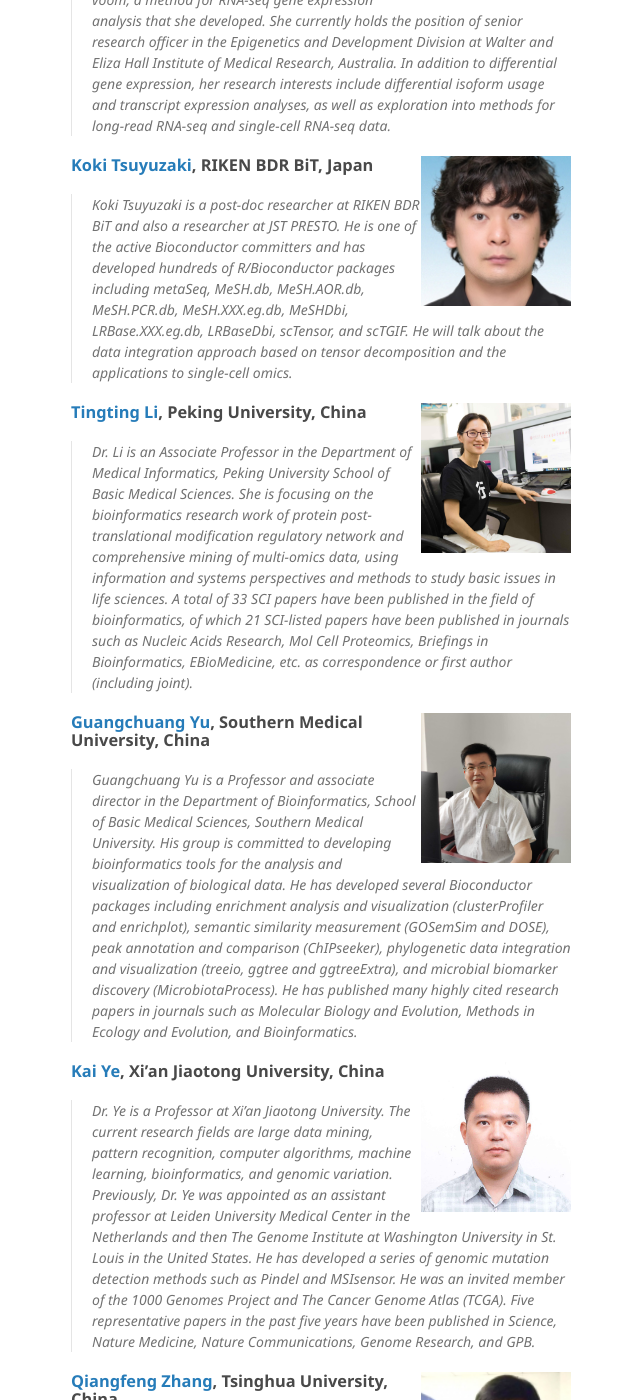
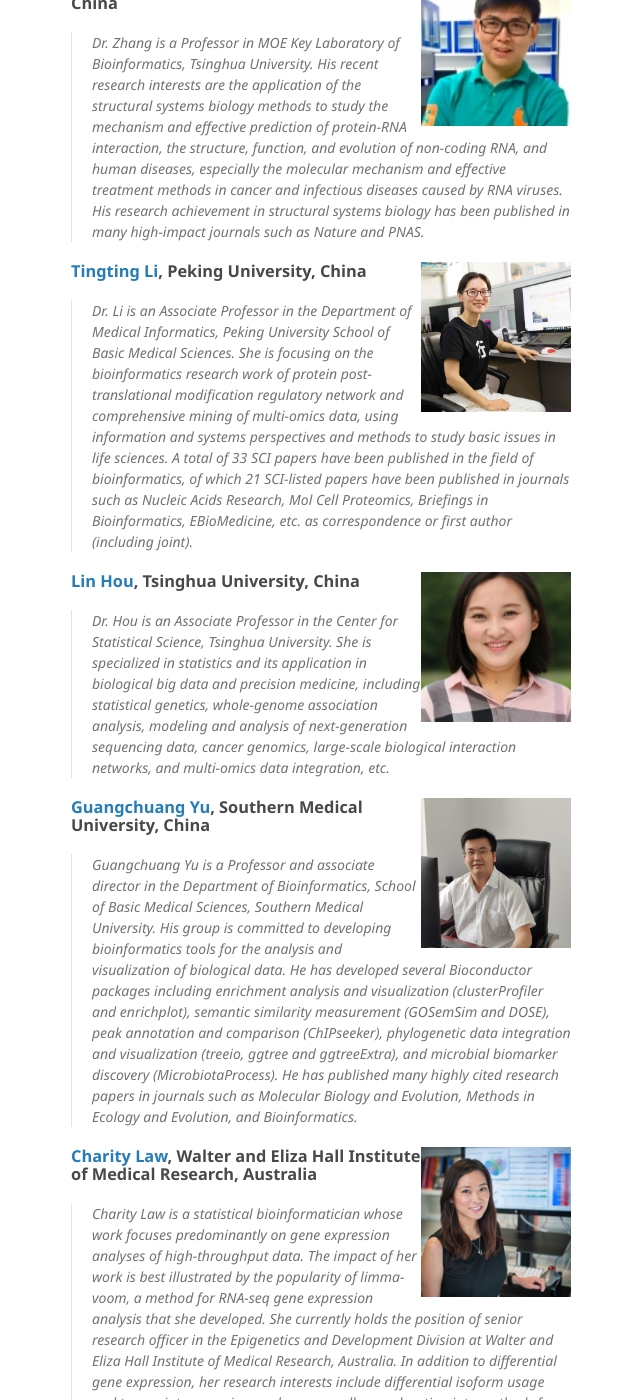
Before and after one commit to Bioconductor/BiocAsia2020, a Jekyll site: the page built from docs/index.md, in a window 1280 px wide and 1400 px high, scrolled down 2443 px. Shown: the whole window, without its empty margins (499-1139 px from the left). Built offline with Jekyll 4.4.1, drawn with Linux system fonts in a browser that asks for light colours; some of the changed text lies outside the part shown.

Commit message:
split keynote and invited speakers. Updated bio for RG, and tweaked orders

```diff
--- a/docs/index.md
+++ b/docs/index.md
@@ -1,10 +1,10 @@
 ---
 layout: default
-speakers:
+keynoteSpeakers:
   - name: Robert Gentleman
-    inst: 23andMe
+    inst: Harvard Center for Computational Biomedicine
     url: https://blog.23andme.com/23andme-research/a-computational-biologist-and-a-gentleman/
-    blurb: "Robert Gentleman is currently vice president of computational biology at 23andMe. Prior to that, he was a senior director of Bioinformatics and computational biology in Genentech. He is recognized, along with Ross Ihaka, as one of the originators of the R programming language. He has also co-founded the Bioconductor project, which aims to promote the development of open-source tools for bioinformatics and computational biology."
+    blurb: "Robert Gentleman is currently the founding executive director of the Harvard Center for Computational Biomedicine. Prior to that, he has held important positions in 23andMe, Genentech, Fred Hutch Cancer Institute, and Dana Farber Cancer Institute at Harvard. He is recognized as one of the originators of the R programming language. He has also co-founded the Bioconductor project, which aims to promote the development of open-source tools for bioinformatics and computational biology."
   - name: Yi Xing
     inst: Center for Computational and Genomic Medicine, Children’s Hospital of Philadelphia
     url: https://xinglab.org/people/yi-xing/
@@ -13,27 +13,11 @@ speakers:
     inst: Tsinghua University, China
     url: http://www.moebioinfo.tsinghua.edu.cn/team/guding/item/478-2016-09-07-15-01-52
     blurb: "Dr. Zhang is a Professor and Director of Bioinformatics Division, Tsinghua National Laboratory of Information Science and Technology (TNLIST). The main research directions are pattern recognition, bioinformatics, and systems biology. Great achievements have been made in high-throughput omics data processing and analysis methods, RNA sequencing and alternative splicing regulation, metagenomic analysis, biological big data machine learning, and precision medicine applications."
+invitedSpeakers:
   - name: Lihua Julie Zhu
     inst: University of Massachusetts Medical School
     url: https://profiles.umassmed.edu/display/129880
     blurb: "Lihua Julie Zhu is currently a professor and the head of Bioinformatics Core in the Department of Molecular, Cell and Cancer Biology (MCCB) of University of Massachusetts Medical School (UMMS). Her group has developed a dozen Bioconductor packages with various utilities including peak annotation (ChIPpeakAnno), motif analysis and visualization (motifStack and dagLogo), ATAC-seq data evaluation (ATACseqQC), polyadenylation site identification (cleanUpdTSeq and InPAS), multi-omics data integration and visualization (trackViewer and geneNetworkBuilder), nucleolar-associated domain finder (NADfinder), and gRNA design and evaluation (CRISPRseek and GUIDEseq) for the CRISPR genome editing system."
-  - name: Saskia Freytag
-    inst:  Harry Perkins Institute of Medical Research, Australia
-    blurb: "Saskia Freytag is currently a post-doctoral researcher focusing on single cell omics at the Harry Perkins Institute of Medical Research. She is the developer and maintainer of several Bioconductor packages and interactive applications. For several years, she was one of the co-organizer of R-Ladies Melbourne, a diversity initiative aiming to promote gender diversity in the R community. She is also the co-host of a podcast about the R language."
-  - name: Charity Law
-    inst: Walter and Eliza Hall Institute of Medical Research, Australia
-    blurb: "Charity Law is a statistical bioinformatician whose work focuses predominantly on gene expression analyses of high-throughput data. The impact of her work is best illustrated by the popularity of limma-voom, a method for RNA-seq gene expression analysis that she developed. She currently holds the position of senior research officer in the Epigenetics and Development Division at Walter and Eliza Hall Institute of Medical Research, Australia. In addition to differential gene expression, her research interests include differential isoform usage and transcript expression analyses, as well as exploration into methods for long-read RNA-seq and single-cell RNA-seq data."
-  - name: Koki Tsuyuzaki
-    inst: RIKEN BDR BiT, Japan
-    blurb: "Koki Tsuyuzaki is a post-doc researcher at RIKEN BDR BiT and also a researcher at JST PRESTO. He is one of the active Bioconductor committers and has developed hundreds of R/Bioconductor packages including metaSeq, MeSH.db, MeSH.AOR.db, MeSH.PCR.db, MeSH.XXX.eg.db, MeSHDbi, LRBase.XXX.eg.db, LRBaseDbi, scTensor, and scTGIF. He will talk about the data integration approach based on tensor decomposition and the applications to single-cell omics."
-  - name: Tingting Li
-    inst: Peking University, China
-    url: http://sbms.bjmu.edu.cn/jsdw/bssds/dsjs/200037.htm
-    blurb: "Dr. Li is an Associate Professor in the Department of Medical Informatics, Peking University School of Basic Medical Sciences. She is focusing on the bioinformatics research work of protein post-translational modification regulatory network and comprehensive mining of multi-omics data, using information and systems perspectives and methods to study basic issues in life sciences. A total of 33 SCI papers have been published in the field of bioinformatics, of which 21 SCI-listed papers have been published in journals such as Nucleic Acids Research, Mol Cell Proteomics, Briefings in Bioinformatics, EBioMedicine, etc. as correspondence or first author (including joint)."
-  - name: Guangchuang Yu
-    inst: Southern Medical University, China
-    url: http://portal.smu.edu.cn/jcyxy/info/1084/2203.htm
-    blurb: "Guangchuang Yu is a Professor and associate director in the Department of Bioinformatics, School of Basic Medical Sciences, Southern Medical University. His group is committed to developing bioinformatics tools for the analysis and visualization of biological data. He has developed several Bioconductor packages including enrichment analysis and visualization (clusterProfiler and enrichplot), semantic similarity measurement (GOSemSim and DOSE), peak annotation and comparison (ChIPseeker), phylogenetic data integration and visualization (treeio, ggtree and ggtreeExtra), and microbial biomarker discovery (MicrobiotaProcess). He has published many highly cited research papers in journals such as Molecular Biology and Evolution, Methods in Ecology and Evolution, and Bioinformatics."
   - name: Kai Ye
     inst: Xi'an Jiaotong University, China
     url: http://gr.xjtu.edu.cn/web/kaiye
@@ -42,10 +26,27 @@ speakers:
     inst: Tsinghua University, China
     url: http://www.moebioinfo.tsinghua.edu.cn/team/guding/item/483-2016-09-07-15-01-52
     blurb: "Dr. Zhang is a Professor in MOE Key Laboratory of Bioinformatics, Tsinghua University. His recent research interests are the application of the structural systems biology methods to study the mechanism and effective prediction of protein-RNA interaction, the structure, function, and evolution of non-coding RNA, and human diseases, especially the molecular mechanism and effective treatment methods in cancer and infectious diseases caused by RNA viruses. His research achievement in structural systems biology has been published in many high-impact journals such as Nature and PNAS. "
+  - name: Tingting Li
+    inst: Peking University, China
+    url: http://sbms.bjmu.edu.cn/jsdw/bssds/dsjs/200037.htm
+    blurb: "Dr. Li is an Associate Professor in the Department of Medical Informatics, Peking University School of Basic Medical Sciences. She is focusing on the bioinformatics research work of protein post-translational modification regulatory network and comprehensive mining of multi-omics data, using information and systems perspectives and methods to study basic issues in life sciences. A total of 33 SCI papers have been published in the field of bioinformatics, of which 21 SCI-listed papers have been published in journals such as Nucleic Acids Research, Mol Cell Proteomics, Briefings in Bioinformatics, EBioMedicine, etc. as correspondence or first author (including joint)."
   - name: Lin Hou
     inst: Tsinghua University, China
     url: http://www.moebioinfo.tsinghua.edu.cn/team/guding/item/613-2018-02-01-01-53-12
     blurb: "Dr. Hou is an Associate Professor in the Center for Statistical Science, Tsinghua University.  She is specialized in statistics and its application in biological big data and precision medicine, including statistical genetics, whole-genome association analysis, modeling and analysis of next-generation sequencing data, cancer genomics, large-scale biological interaction networks, and multi-omics data integration, etc."
+  - name: Guangchuang Yu
+    inst: Southern Medical University, China
+    url: http://portal.smu.edu.cn/jcyxy/info/1084/2203.htm
+    blurb: "Guangchuang Yu is a Professor and associate director in the Department of Bioinformatics, School of Basic Medical Sciences, Southern Medical University. His group is committed to developing bioinformatics tools for the analysis and visualization of biological data. He has developed several Bioconductor packages including enrichment analysis and visualization (clusterProfiler and enrichplot), semantic similarity measurement (GOSemSim and DOSE), peak annotation and comparison (ChIPseeker), phylogenetic data integration and visualization (treeio, ggtree and ggtreeExtra), and microbial biomarker discovery (MicrobiotaProcess). He has published many highly cited research papers in journals such as Molecular Biology and Evolution, Methods in Ecology and Evolution, and Bioinformatics."
+  - name: Charity Law
+    inst: Walter and Eliza Hall Institute of Medical Research, Australia
+    blurb: "Charity Law is a statistical bioinformatician whose work focuses predominantly on gene expression analyses of high-throughput data. The impact of her work is best illustrated by the popularity of limma-voom, a method for RNA-seq gene expression analysis that she developed. She currently holds the position of senior research officer in the Epigenetics and Development Division at Walter and Eliza Hall Institute of Medical Research, Australia. In addition to differential gene expression, her research interests include differential isoform usage and transcript expression analyses, as well as exploration into methods for long-read RNA-seq and single-cell RNA-seq data."
+  - name: Koki Tsuyuzaki
+    inst: RIKEN BDR BiT, Japan
+    blurb: "Koki Tsuyuzaki is a post-doc researcher at RIKEN BDR BiT and also a researcher at JST PRESTO. He is one of the active Bioconductor committers and has developed hundreds of R/Bioconductor packages including metaSeq, MeSH.db, MeSH.AOR.db, MeSH.PCR.db, MeSH.XXX.eg.db, MeSHDbi, LRBase.XXX.eg.db, LRBaseDbi, scTensor, and scTGIF. He will talk about the data integration approach based on tensor decomposition and the applications to single-cell omics."
+  - name: Saskia Freytag
+    inst:  Harry Perkins Institute of Medical Research, Australia
+    blurb: "Saskia Freytag is currently a post-doctoral researcher focusing on single cell omics at the Harry Perkins Institute of Medical Research. She is the developer and maintainer of several Bioconductor packages and interactive applications. For several years, she was one of the co-organizer of R-Ladies Melbourne, a diversity initiative aiming to promote gender diversity in the R community. She is also the co-host of a podcast about the R language."
 ---
 {% include header.md %}
 
@@ -81,16 +82,23 @@ The [call for abstracts](./call-for-abstracts.md) is open.
 - Sep 19: Deadline for proposals for talks
 - Oct 15-18: BioC Asia 2020 Virtual Meeting
 
-## Confirmed Speakers
+## Keynote Speakers
 
-{% for s in page.speakers %}
+{% for s in page.keynoteSpeakers %}
 {% assign imgpath = "images/speakers/" | append: s.name | remove: ' ' | append: '.jpg' %}
 <img src="{{ imgpath }}" style="float:right; width:150px; height:150px; object-fit: cover">
 ### [{{ s.name }}]({{ s.url }}), {{ s.inst }}
+> {{ s.blurb }}
+{% endfor %}
 
+## Invited Speakers
+{% for s in page.invitedSpeakers %}
+{% assign imgpath = "images/speakers/" | append: s.name | remove: ' ' | append: '.jpg' %}
+<img src="{{ imgpath }}" style="float:right; width:150px; height:150px; object-fit: cover">
+### [{{ s.name }}]({{ s.url }}), {{ s.inst }}
 > {{ s.blurb }}
+{% endfor %}
 
-{% endfor %}
 
 More information: [hickey@wehi.edu.au][contact]
 
```
